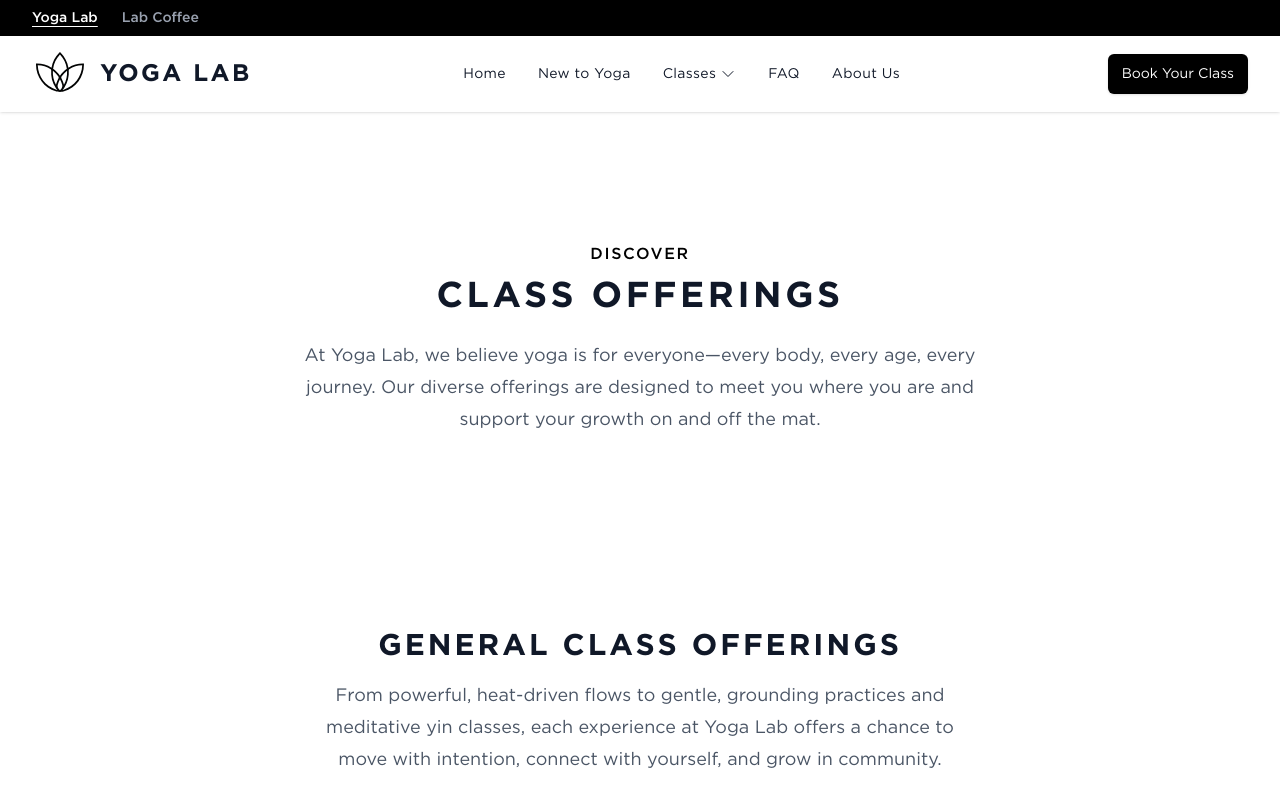
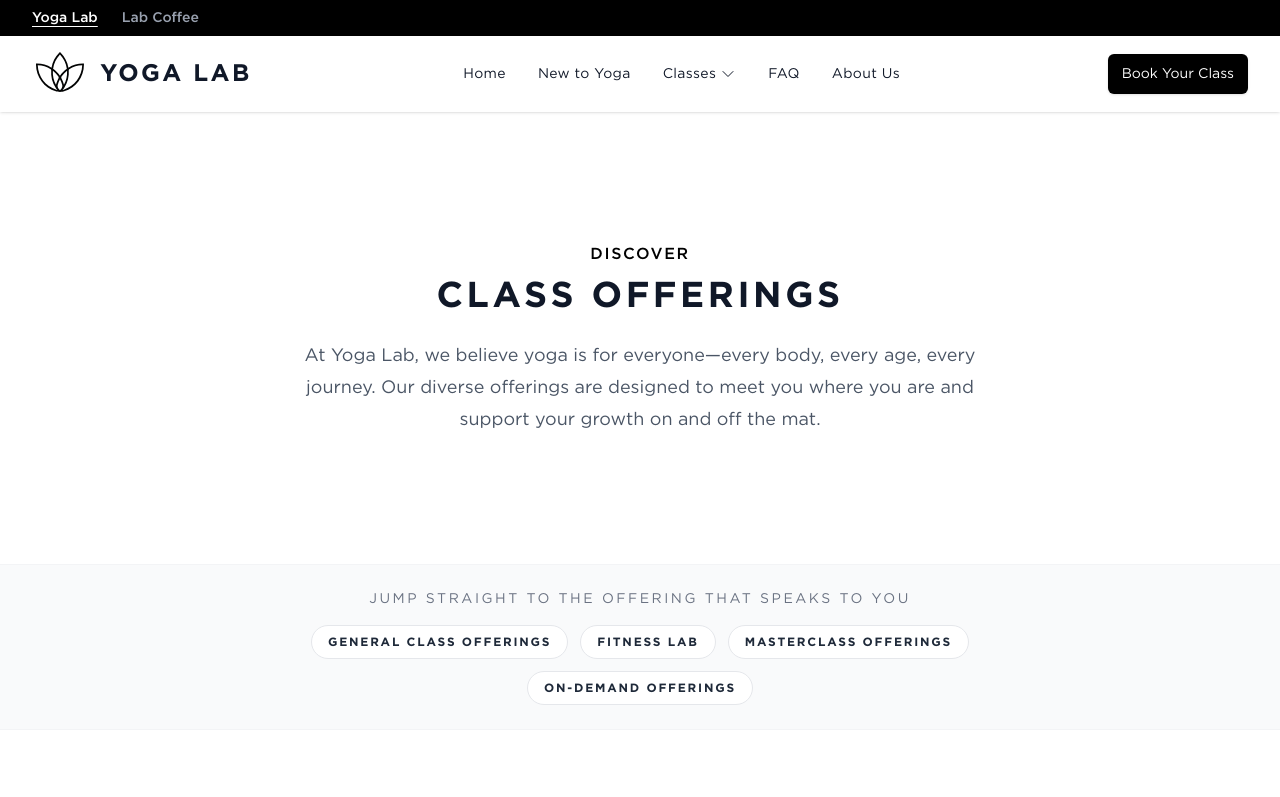
Before and after one commit to dkhundley/yogalab-website, a React (Vite) app: page /classes in a window 1280 px wide. Shown: the top 797 px of the page. Built offline with nearby package versions, Linux system fonts and the light colour scheme.

Commit message:
feat: Add section anchor navigation and update class sections for improved accessibility

```diff
--- a/src/pages/Classes.jsx
+++ b/src/pages/Classes.jsx
@@ -67,8 +67,46 @@ export default function Classes() {
         </div>
       </div>
 
+      {/* Section Anchor Navigation */}
+      <div className="border-y border-gray-100 bg-gray-50 py-6">
+        <div className="mx-auto max-w-4xl px-6 lg:px-8">
+          <p className="mb-4 text-center text-sm uppercase tracking-[0.18em] text-gray-500">
+            Jump straight to the offering that speaks to you
+          </p>
+          <nav
+            aria-label="On this page"
+            className="flex flex-wrap items-center justify-center gap-3 text-xs font-semibold uppercase tracking-[0.15em] text-gray-600"
+          >
+            <a
+              href="#general-class-offerings"
+              className="rounded-full border border-gray-200 bg-white px-4 py-2 text-gray-800 transition hover:border-black hover:text-black"
+            >
+              General Class Offerings
+            </a>
+            <a
+              href="#fitness-lab"
+              className="rounded-full border border-gray-200 bg-white px-4 py-2 text-gray-800 transition hover:border-black hover:text-black"
+            >
+              Fitness Lab
+            </a>
+            <a
+              href="#masterclass-offerings"
+              className="rounded-full border border-gray-200 bg-white px-4 py-2 text-gray-800 transition hover:border-black hover:text-black"
+            >
+              Masterclass Offerings
+            </a>
+            <a
+              href="#on-demand-offerings"
+              className="rounded-full border border-gray-200 bg-white px-4 py-2 text-gray-800 transition hover:border-black hover:text-black"
+            >
+              On-Demand Offerings
+            </a>
+          </nav>
+        </div>
+      </div>
+
       {/* General Class Offerings Section */}
-      <div className="mx-auto max-w-7xl px-6 lg:px-8 py-16">
+      <section id="general-class-offerings" className="mx-auto max-w-7xl px-6 lg:px-8 py-16 scroll-mt-32">
         <div className="mx-auto max-w-2xl text-center mb-16">
           <h2 className="text-2xl font-heading text-gray-900 sm:text-3xl">
             General Class Offerings
@@ -203,10 +241,10 @@ export default function Classes() {
             </div>
           ))}
         </div>
-      </div>
+      </section>
 
       {/* Fitness Lab Section - Bold Full Width Design */}
-      <div className="bg-black text-white py-24">
+      <section id="fitness-lab" className="bg-black text-white py-24 scroll-mt-32">
         <div className="mx-auto max-w-7xl px-6 lg:px-8">
           <div className="grid lg:grid-cols-2 gap-12 items-center">
             <div>
@@ -280,10 +318,10 @@ export default function Classes() {
             </div>
           </div>
         </div>
-      </div>
+      </section>
 
       {/* Masterclasses Section - Elegant Centered Design */}
-      <div className="bg-white py-24">
+      <section id="masterclass-offerings" className="bg-white py-24 scroll-mt-32">
         <div className="mx-auto max-w-4xl px-6 lg:px-8">
           <div className="text-center mb-12">
             <div className="inline-block">
@@ -331,10 +369,10 @@ export default function Classes() {
             </div>
           </div>
         </div>
-      </div>
+      </section>
 
       {/* On-Demand Section - Full Width Dark */}
-      <div className="bg-linear-to-b from-gray-900 to-black text-white py-24">
+      <section id="on-demand-offerings" className="bg-linear-to-b from-gray-900 to-black text-white py-24 scroll-mt-32">
         <div className="mx-auto max-w-7xl px-6 lg:px-8">
           <div className="grid lg:grid-cols-2 gap-16 items-center">
             <div className="order-2 lg:order-1">
@@ -397,7 +435,7 @@ export default function Classes() {
             </div>
           </div>
         </div>
-      </div>
+      </section>
 
       {/* Community Welcome Image Section */}
       <div className="bg-gray-50 py-16">
```
